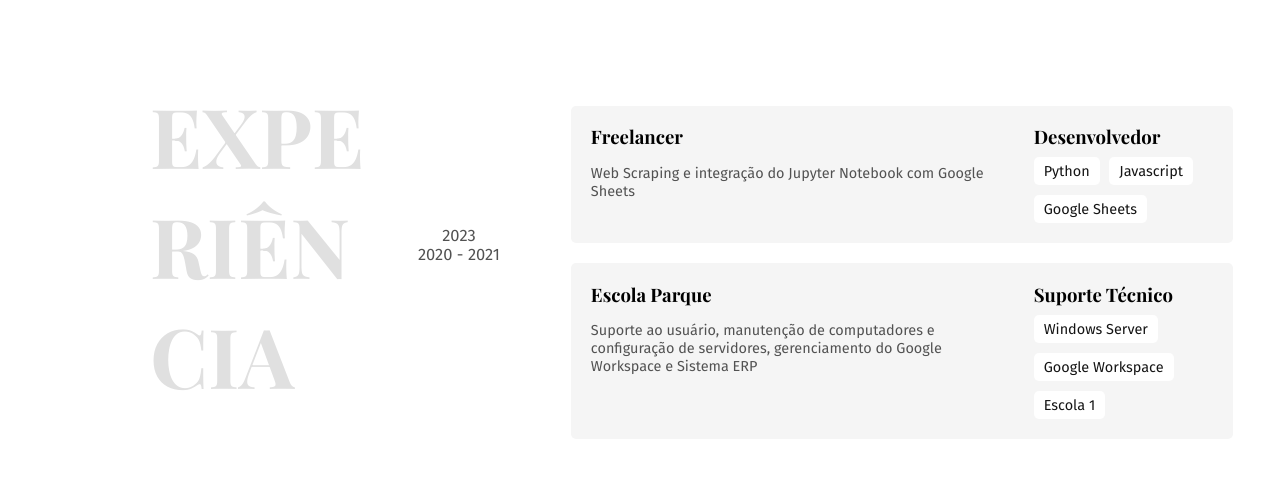
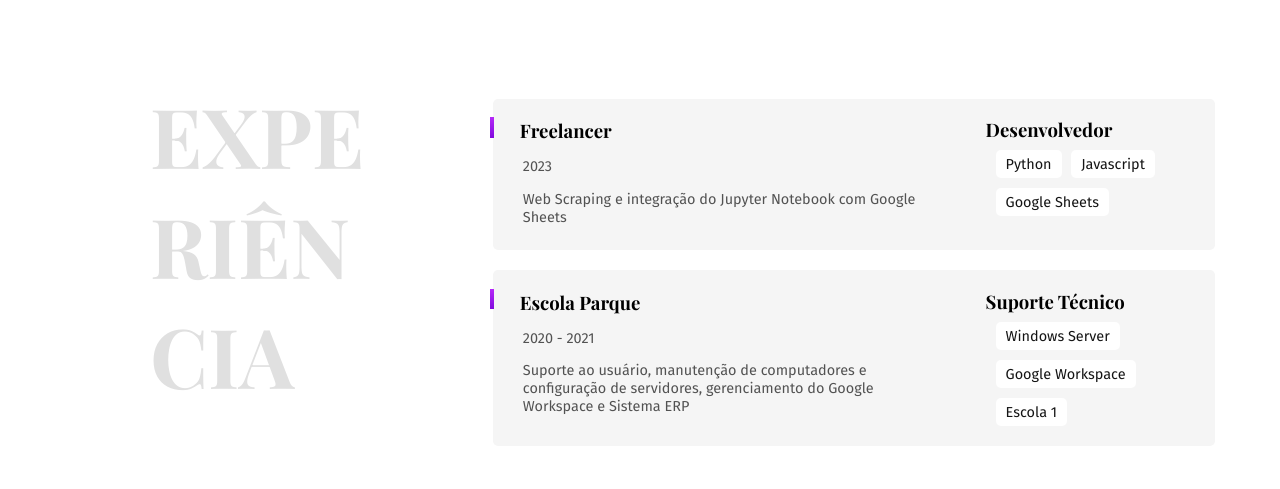
Before and after one commit to RaoniEQR/raonieqr.github.io, a plain HTML site: page index.html in a window 1280 px wide. Shown: the part 605-1094 px from the top of the page. Drawn offline with nearby package versions, Linux system fonts and the light colour scheme.

Commit message:
add: decoration in div exp

```diff
--- a/index.html
+++ b/index.html
@@ -36,15 +36,12 @@
     </article>
     <article class="experience">
       <h3>Experiência</h3>
-      <ul class="years">
-        <li>2023</li>
-        <li>2020 - 2021</li>
-      </ul>
       <article class="experience-item">
         <div id="exp1">
           <ul>
             <li class="work-about">
-              <h4>Freelancer</h4>
+              <h4 class="detail">Freelancer</h4>
+              <p>2023</p>
               <p>
                 Web Scraping e integração do Jupyter Notebook com Google Sheets
               </p>
@@ -64,7 +61,8 @@
         <div id="exp2">
           <ul>
             <li class="work-about">
-              <h4>Escola Parque</h4>
+              <h4 class="detail">Escola Parque</h4>
+              <p>2020 - 2021</p>
               <p>
                 Suporte ao usuário, manutenção de computadores e configuração de
                 servidores, gerenciamento do Google Workspace e Sistema ERP
--- a/style.css
+++ b/style.css
@@ -67,6 +67,8 @@ p {
 }
 
 .container {
+    display: flex;
+    flex-direction: column;
     max-width: 980px;
     margin: 0 auto;
     margin-top: 8rem;
@@ -119,8 +121,9 @@ p {
 
 .experience {
     display: grid;
-    grid-template-columns: repeat(3, 1fr);
+    grid-template-columns: repeat(2, 1fr);
     place-items: center;
+    gap: 10rem;
 }
 
 .experience h3 {
@@ -143,16 +146,15 @@ p {
     margin-top: 55px;
 }
 
-.experience .years {
-    display: flex;
-    flex-direction: column;
-    text-align: center;
-    color: var(--p-color);
-    font-family: 'Fira Sans';
-    margin-left: -2rem;
-    margin-right: 6rem;
-    font-size: 1.6rem;
-    width: 100px;
+.detail:before {
+    content: "";
+    display: inline-block;
+    background: linear-gradient(180deg, #B629F8 0%, #800ADD 100%);
+    width: 0.4rem;
+    height: 2rem;
+    flex-shrink: 0;
+    margin-left: -33px;
+    margin-right: 2.5rem;
 }
 
 #exp1{
@@ -163,7 +165,7 @@ p {
 }
 
 #exp1 ul, #exp2 ul {
-    padding: 0 20px;
+    padding: 0 30px;
 }
 
 #exp2{
```
